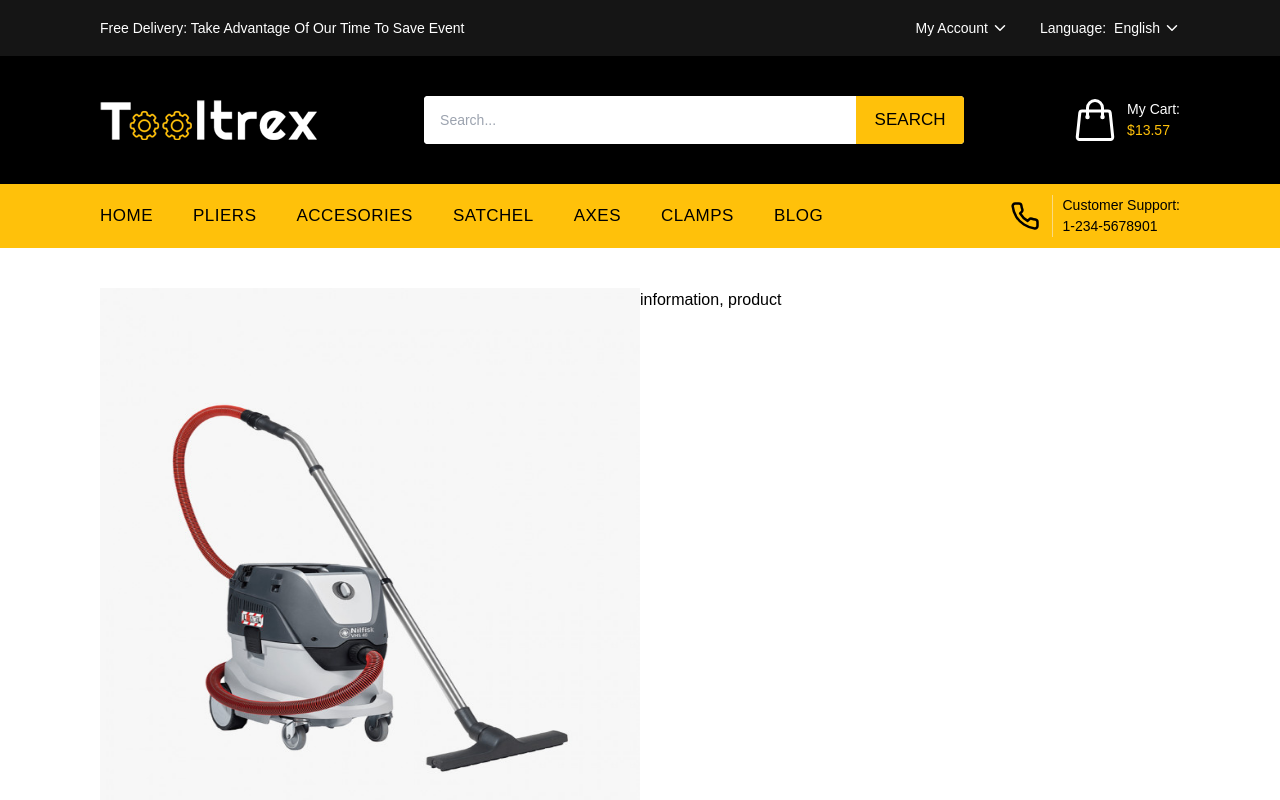
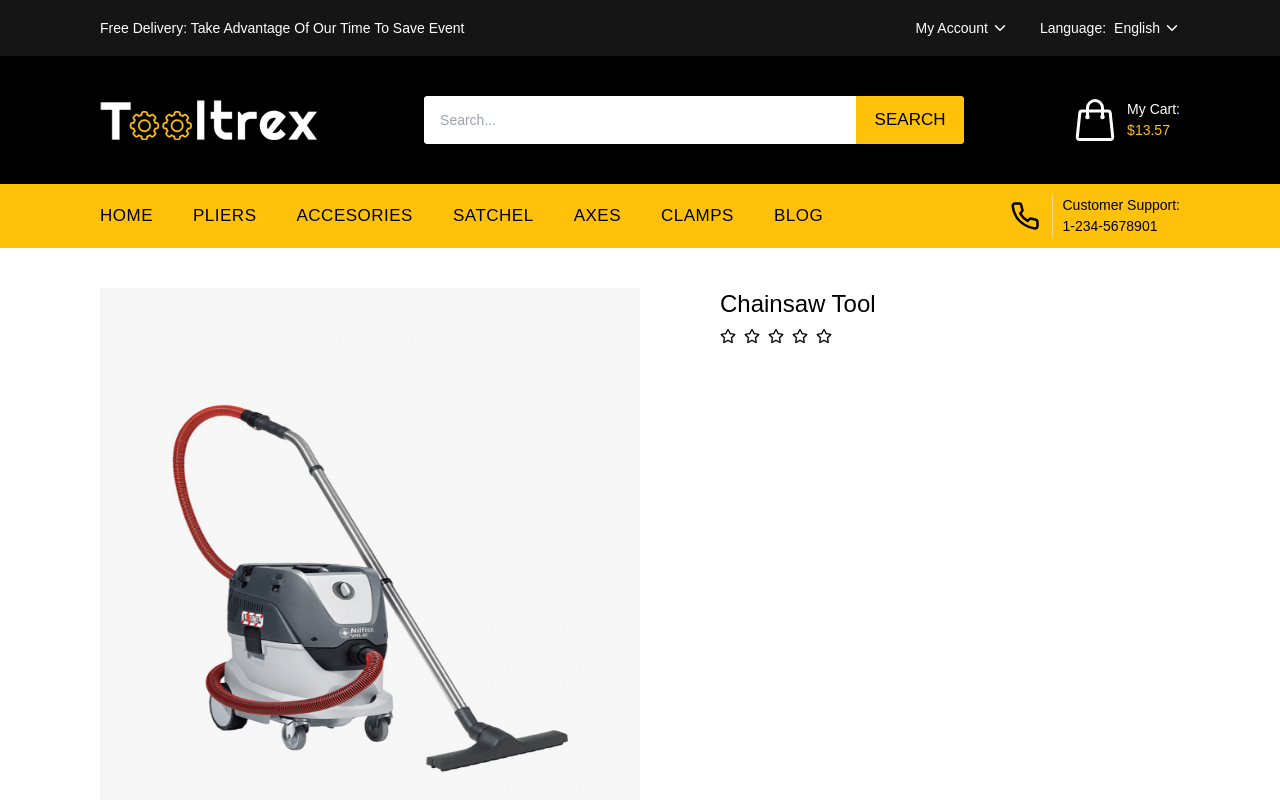
Before and after one commit to sydalshghty/ToolStore-Website, a React (Vite) app: page /#/product/1 in a window 1280 px wide. Shown: the top 800 px of the page. Built offline with nearby package versions, Linux system fonts and the light colour scheme; no server answers; the database is empty.

Commit message:
upload-new-changes

```diff
--- a/src/sections/Product-information.jsx
+++ b/src/sections/Product-information.jsx
@@ -8,6 +8,7 @@ import img4 from "../assets/4-660x880.jpg";
 import "../css/product-information.css";
 import { useParams } from "react-router-dom";
 import { useState, useEffect } from "react";
+import { FaRegStar } from "react-icons/fa";
 
 function ProductInformation() {
     const { id } = useParams();
@@ -16,7 +17,7 @@ function ProductInformation() {
     const [product, setProduct] = useState({});
     const getProduct = async () => {
         try {
-            await fetch(`https://rucrudgdtmsunfhheckx.supabase.co/rest/v1/Featured-Products/?id=eq.${id}`, {
+            await fetch(`https://rucrudgdtmsunfhheckx.supabase.co/rest/v1/All-Products?id=eq.${id}`, {
                 method: "GET",
                 headers: {
                     apikey: `sb_publishable_8KKdokhVEobg4M7V12J77g__anAlcjZ`,
@@ -38,7 +39,7 @@ function ProductInformation() {
 
     return (
         <div className="w-full h-full product-information">
-            <div className="container flex w-full h-full">
+            <div className="container flex w-full h-full gap-20">
                 <div className="flex flex-col gap-5 images-content">
                     <img src={mainimg} alt="main-img-product" className="main-img-product" />
                     <div className="flex items-center justify-center gap-5 all-images-small">
@@ -51,7 +52,16 @@ function ProductInformation() {
                     </div>
                 </div>
                 <div className="information-product">
-                    <h1>information, product</h1>
+                    <div className="col-title w-full">
+                        <h1 className="text-2xl capitalize font-medium mb-2">Chainsaw tool</h1>
+                        <div className="all-stars flex gap-2">
+                            <FaRegStar />
+                            <FaRegStar />
+                            <FaRegStar />
+                            <FaRegStar />
+                            <FaRegStar />
+                        </div>
+                    </div>
                 </div>
             </div>
         </div>
```
